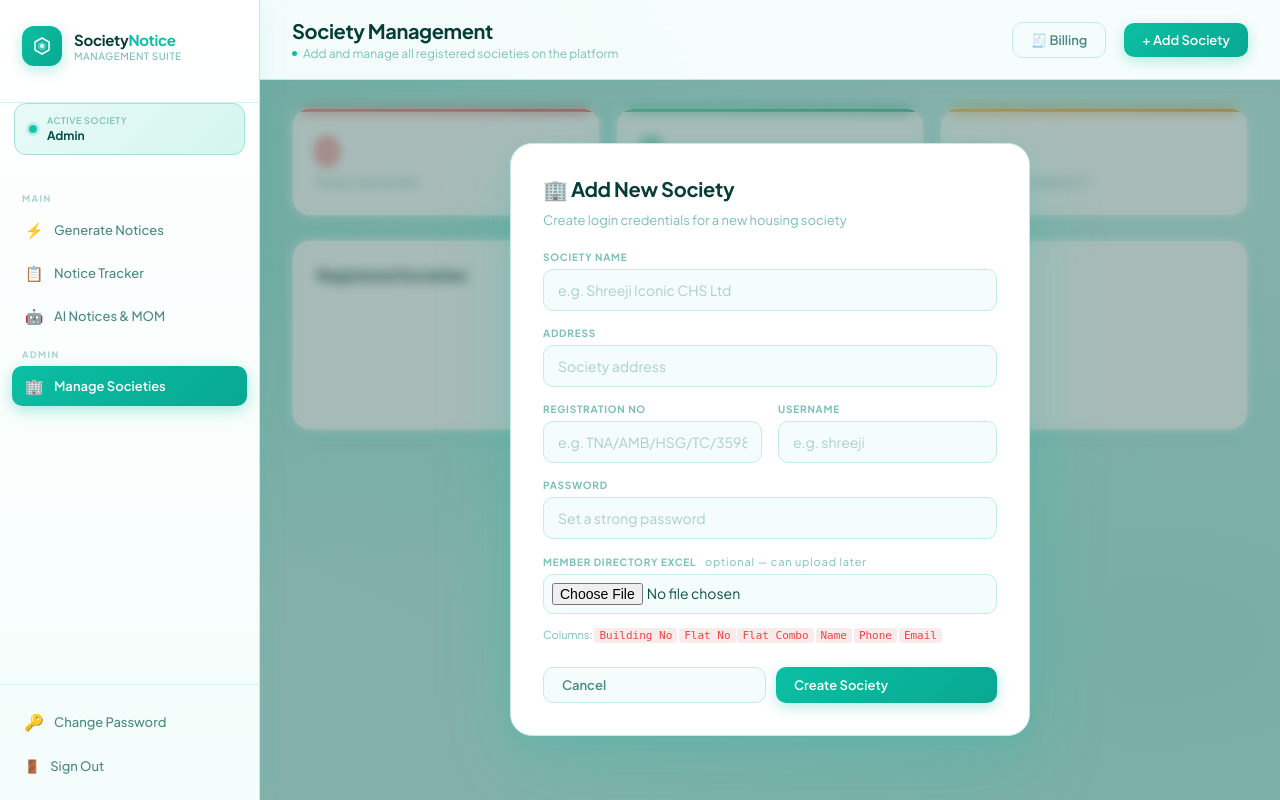
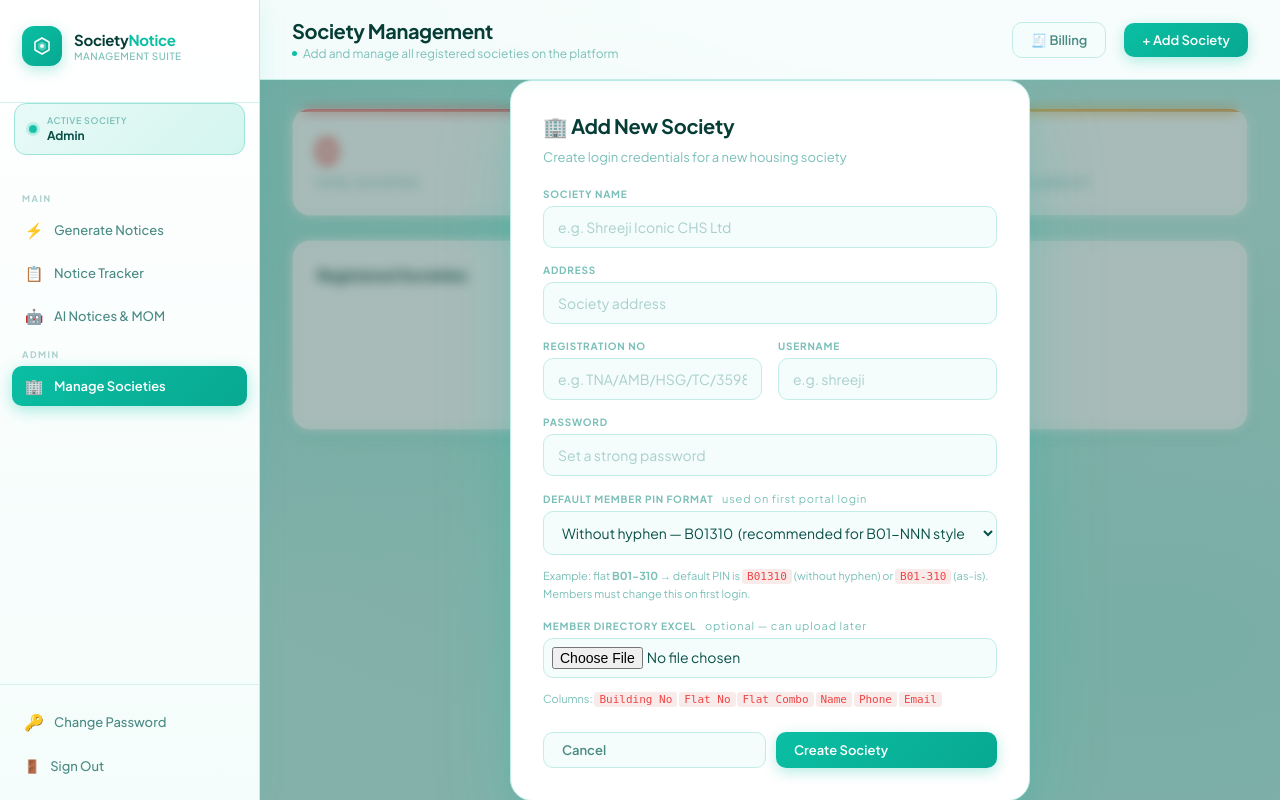
Before and after one commit to bhushangalande75-star/shreeji-notices, a Flask app: page /admin in a window 1280 px wide, after a click on "+ Add Society". Run offline with Flask 3, Linux system fonts and the light colour scheme; the visitor is signed in with stand-in values (Sample User, id 1); data that the repository does not hold is empty; some libraries are stand-ins or nearby versions.

Commit message:
Enhanced VersionV13

```diff
--- a/app.py
+++ b/app.py
@@ -23,12 +23,21 @@ from database import (save_batch, get_batches, get_batch_notices, update_payment
                       get_member_login, upsert_member_login, update_member_pin,
                       touch_member_login, reset_member_pin,
                       get_member_notices, get_member_announcements,
-                      create_announcement, delete_announcement)
+                      create_announcement, delete_announcement,
+                      check_password, hash_password,
+                      get_society_pin_format)
 import openpyxl
 from openpyxl.styles import Font, PatternFill, Alignment
 
 app = Flask(__name__)
-app.secret_key = os.environ.get("SECRET_KEY", "shreeji-iconic-chs-2026")
+_secret = os.environ.get("SECRET_KEY")
+if not _secret:
+    raise RuntimeError(
+        "SECRET_KEY environment variable is not set. "
+        "Generate one with: python -c \"import secrets; print(secrets.token_hex(32))\" "
+        "and add it to your Render → Environment settings."
+    )
+app.secret_key = _secret
 
 # ── Session timeout: 10 minutes of inactivity ──────────────────────────────────
 INACTIVITY_TIMEOUT = timedelta(minutes=10)
@@ -125,7 +134,11 @@ def login():
 
         # Society login
         society = get_society_by_username(username)
-        if society and society["password"] == password:
+        if society and check_password(password, society["password"]):
+            # Auto-upgrade legacy plain-text passwords to bcrypt on first successful login
+            stored = society["password"]
+            if not (stored.startswith("$2b$") or stored.startswith("$2a$")):
+                change_society_password(society["id"], password)
             session["society_id"]   = society["id"]
             session["society_name"] = society["name"]
             session["is_admin"]     = False
@@ -165,7 +178,8 @@ def admin_create_society():
         request.form.get("address"),
         request.form.get("username"),
         request.form.get("password"),
-        request.form.get("regd_no")
+        request.form.get("regd_no"),
+        request.form.get("default_pin_format", "no_hyphen"),
     )
     # Optionally process member Excel if uploaded with the form
     member_file = request.files.get("member_excel")
@@ -835,13 +849,17 @@ def ai_generate_committee():
 @app.route("/ai-notices/download/<sess_id>/<filename>")
 @login_required
 def ai_download(sess_id, filename):
+    # Fix 4: sanitize filename — strips any path components (e.g. ../../etc/passwd)
+    safe_filename = os.path.basename(filename)
     sess_dir = os.path.join(TEMP_DIR, sess_id)
-    path = os.path.join(sess_dir, filename)
+    path = os.path.join(sess_dir, safe_filename)
     if not os.path.exists(path):
         return "File not found", 404
-    response = make_response(open(path, "rb").read())
+    with open(path, "rb") as f:
+        data = f.read()
+    response = make_response(data)
     response.headers["Content-Type"] = "application/vnd.openxmlformats-officedocument.wordprocessingml.document"
-    response.headers["Content-Disposition"] = f"attachment; filename={filename}"
+    response.headers["Content-Disposition"] = f"attachment; filename={safe_filename}"
     return response
 
 
@@ -1247,7 +1265,7 @@ def change_password():
                 conn = get_db(); cur = conn.cursor()
                 cur.execute("SELECT password FROM societies WHERE id=%s", (sid,))
                 row = cur.fetchone(); cur.close(); conn.close()
-                if not row or row["password"] != current:
+                if not row or not check_password(current, row["password"]):
                     error = "Current password is incorrect."
                 else:
                     change_society_password(sid, new_pw)
@@ -1660,6 +1678,15 @@ import hashlib as _hl
 
 def _pin_hash(pin): return _hl.sha256(pin.upper().encode()).hexdigest()
 
+def _default_pin(flat_combo: str, pin_format: str = 'no_hyphen') -> str:
+    """Return the plain-text default PIN for a flat based on the society's format setting.
+    'no_hyphen' → B01-310 becomes B01310  (recommended for Bxx-NNN style flats)
+    'flat_combo' → B01-310 stays  B01-310
+    """
+    if pin_format == 'no_hyphen':
+        return flat_combo.replace('-', '').upper()
+    return flat_combo.upper()
+
 def portal_required(f):
     from functools import wraps
     @wraps(f)
@@ -1693,13 +1720,18 @@ def portal_login():
             else:
                 ml = get_member_login(society["id"], flat_combo)
                 if not ml:
-                    # First ever login — create record with default PIN = flat_combo
+                    # First ever login — set default PIN based on society's configured format
+                    pin_fmt    = society.get("default_pin_format") or "no_hyphen"
+                    def_pin    = _default_pin(flat_combo, pin_fmt)
                     upsert_member_login(society["id"], flat_combo,
-                                        _pin_hash(flat_combo), must_change=True)
+                                        _pin_hash(def_pin), must_change=True)
                     ml = get_member_login(society["id"], flat_combo)
 
                 if ml["pin_hash"] != _pin_hash(pin):
-                    error = "Incorrect PIN. Default PIN is your flat number (e.g. B204)."
+                    pin_fmt  = society.get("default_pin_format") or "no_hyphen"
+                    eg_flat  = "B01-310"
+                    eg_pin   = _default_pin(eg_flat, pin_fmt)
+                    error = f"Incorrect PIN. Your default PIN is your flat number without hyphen (e.g. {eg_pin} for flat {eg_flat})."
                 else:
                     session["member_flat"]     = flat_combo
                     session["member_name"]     = member["name"]
@@ -1733,12 +1765,15 @@ def portal_set_pin():
             error = "PIN must be at least 4 characters."
         elif new_pin != confirm:
             error = "PINs do not match."
-        elif new_pin.upper() == session["member_flat"].upper():
-            error = "PIN cannot be the same as your flat number."
         else:
-            update_member_pin(session["member_society_id"],
-                              session["member_flat"], _pin_hash(new_pin))
-            return redirect(url_for("portal_dashboard"))
+            flat_up      = session["member_flat"].upper()
+            blocked_pins = {flat_up, flat_up.replace('-', '')}  # block both B01-310 and B01310
+            if new_pin.upper() in blocked_pins:
+                error = "PIN cannot be the same as your default flat number."
+            else:
+                update_member_pin(session["member_society_id"],
+                                  session["member_flat"], _pin_hash(new_pin))
+                return redirect(url_for("portal_dashboard"))
     return render_template("portal_set_pin.html", error=error,
                            society_name=session["member_society"],
                            member_name=session["member_name"])
@@ -1841,8 +1876,10 @@ def admin_reset_member_pin(society_id):
     flat = request.json.get("flat_combo","").strip().upper()
     if not flat:
         return jsonify({"success": False, "error": "Flat number required"}), 400
-    reset_member_pin(society_id, flat)
-    return jsonify({"success": True})
+    pin_fmt     = get_society_pin_format(society_id)
+    default_pin = _default_pin(flat, pin_fmt)
+    reset_member_pin(society_id, flat, default_pin)
+    return jsonify({"success": True, "default_pin": default_pin})
 
 
 @app.route("/portal/announcements/create", methods=["POST"])
--- a/requirements.txt
+++ b/requirements.txt
@@ -7,3 +7,4 @@ gunicorn
 psycopg2-binary
 requests
 reportlab
+bcrypt
--- a/templates/admin.html
+++ b/templates/admin.html
@@ -98,6 +98,22 @@
         <div class="form-group full">
           <label class="form-label">Password</label>
           <input class="form-input" type="text" name="password" placeholder="Set a strong password" required/>
+        </div>
+        <div class="form-group full">
+          <label class="form-label">Default Member PIN Format
+            <span style="font-weight:400;color:var(--muted);text-transform:none;font-size:11px;margin-left:6px;">used on first portal login</span>
+          </label>
+          <select class="form-input" name="default_pin_format" style="cursor:pointer;">
+            <option value="no_hyphen" selected>Without hyphen — B01310 &nbsp;(recommended for B01-NNN style flats)</option>
+            <option value="flat_combo">As flat number — B01-310</option>
+          </select>
+          <div style="font-size:11px;color:var(--muted);margin-top:6px;line-height:1.6;">
+            Example: flat <strong>B01-310</strong> → default PIN is
+            <code style="background:rgba(192,0,0,0.08);color:var(--red);border-radius:3px;padding:1px 5px;">B01310</code>
+            (without hyphen) or
+            <code style="background:rgba(192,0,0,0.08);color:var(--red);border-radius:3px;padding:1px 5px;">B01-310</code>
+            (as-is). Members must change this on first login.
+          </div>
         </div>
         <div class="form-group full">
           <label class="form-label">
```
Also changed, not shown: database.py (+55 -15 lines).
